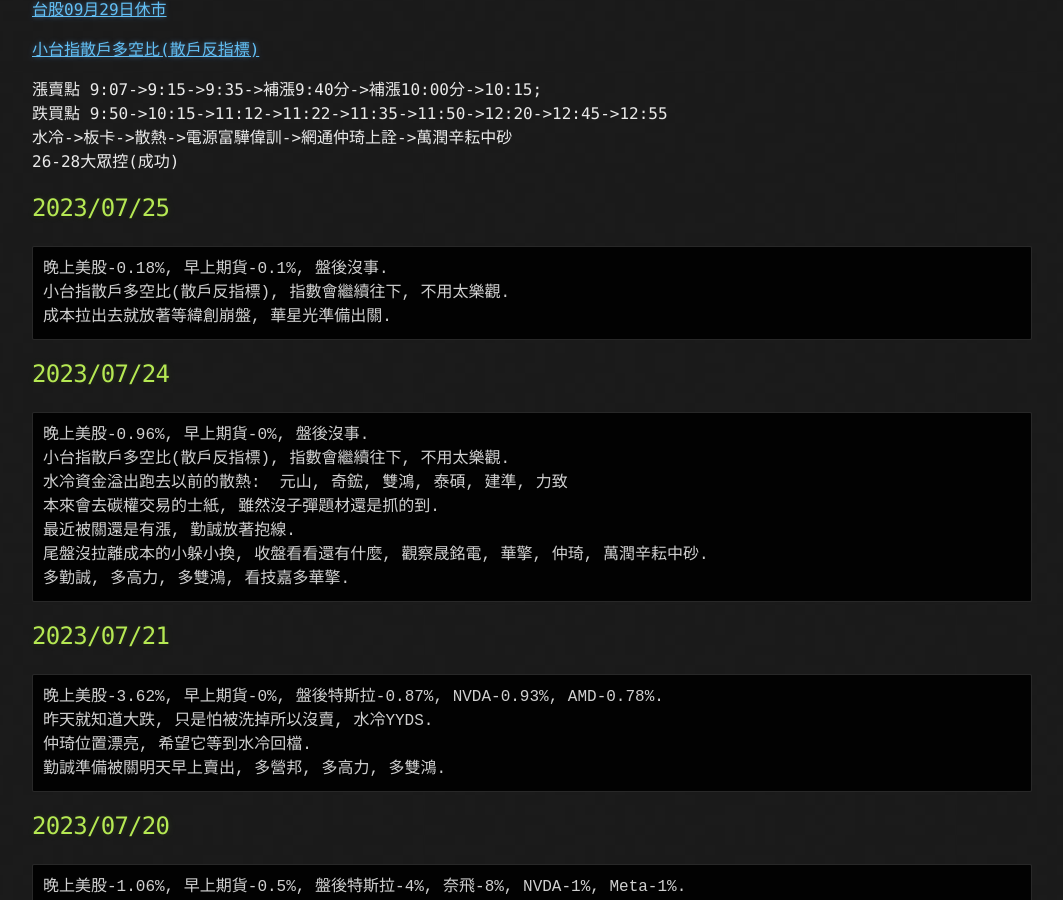
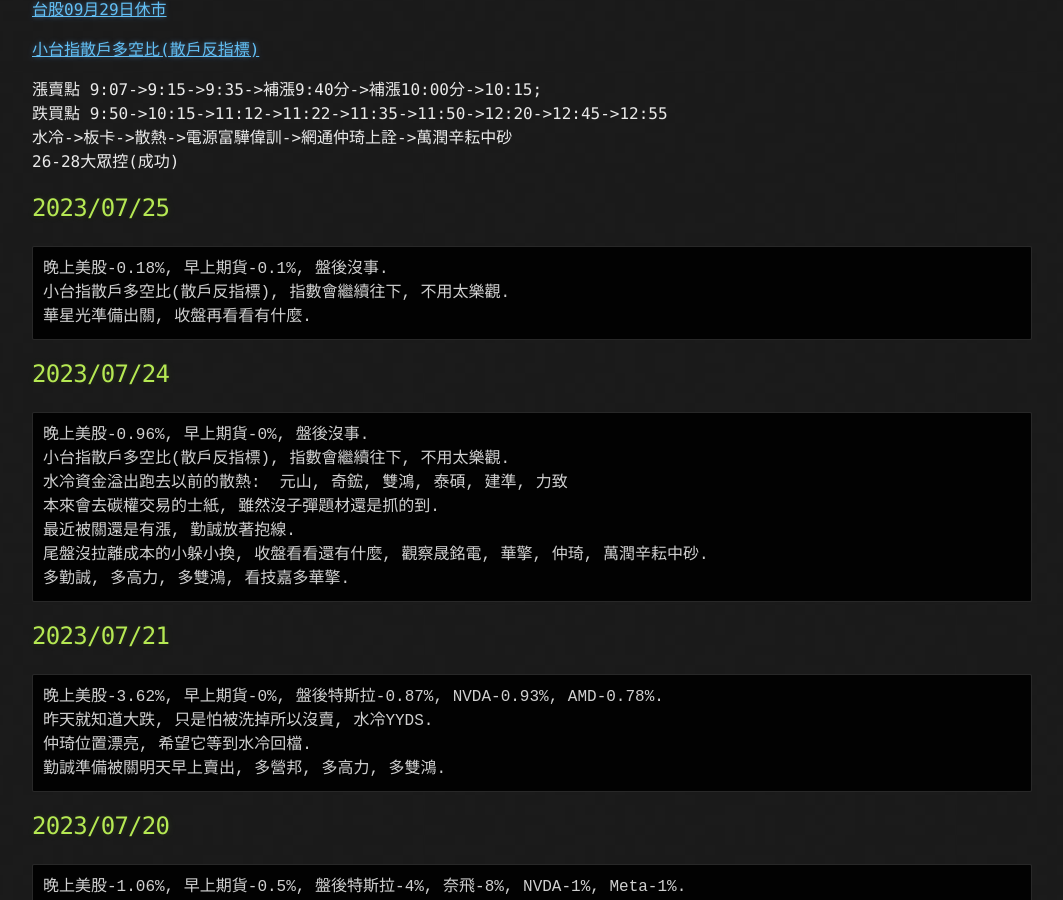
Before and after one commit to lepg5487/Stock_God, a Jekyll site: the page built from index.md, in a window 1280 px wide and 900 px high, scrolled down 460 px. Shown: the whole window, without its empty margins (108-1171 px from the left). Built offline with Jekyll 4.4.1, drawn with Linux system fonts in a browser that asks for light colours; our own code applies the rules of GitHub Pages for plain Markdown files.

Commit message:
Update index.md

````diff
--- a/index.md
+++ b/index.md
@@ -25,7 +25,7 @@ layout: testlayouts
 ```
 晚上美股-0.18%, 早上期貨-0.1%, 盤後沒事.
 小台指散戶多空比(散戶反指標), 指數會繼續往下, 不用太樂觀.
-成本拉出去就放著等緯創崩盤, 華星光準備出關.
+華星光準備出關, 收盤再看看有什麼.
 ```
 
 ## 2023/07/24
````
